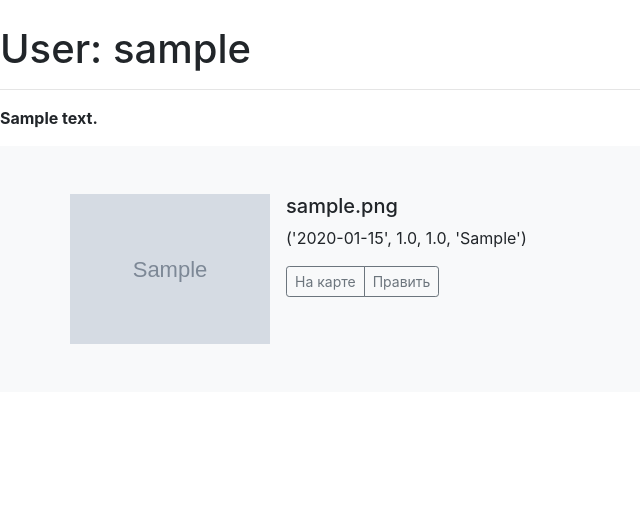
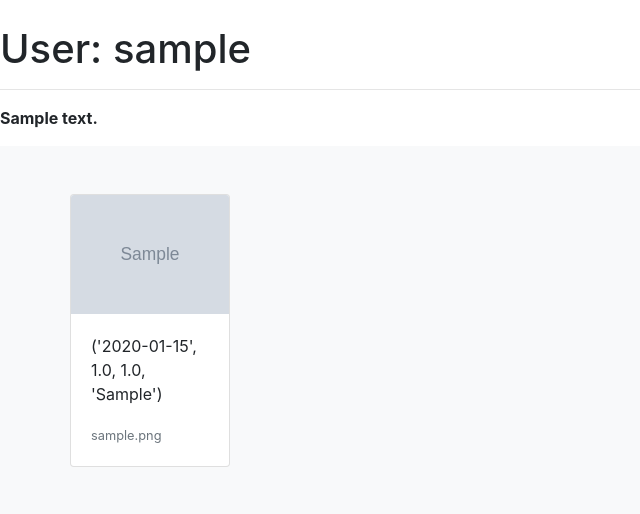
Before and after one commit to ggguser/photo_trail, a Flask app: a page that uses app/templates/user.html in a window 1280 px wide. Shown: the part 56-570 px from the top of the page, without its empty margins (0-640 px from the left). Run offline with Flask 2, Linux system fonts and the light colour scheme; a user stored in the database is signed in; tables that the repository leaves empty hold one stand-in row (values such as "Sample post"); grey boxes marked "Sample" are stand-in pictures; some libraries are stand-ins or nearby versions.

Commit message:
New index and photo detail

```diff
--- a/app/routes.py
+++ b/app/routes.py
@@ -23,7 +23,8 @@ photos = []
 @app.route('/')
 @app.route('/index')
 def index():
-    return render_template('index.html', title='Главная')
+    trails = Trail.query.all()
+    return render_template('index.html', title='Главная', trails=trails)
 
 
 @app.route('/login', methods=['GET', 'POST'])
@@ -134,7 +135,7 @@ def upload():
                       private=save.private.data,
                       author=current_user)
         db.session.add(trail)
-        # db.session.commit()
+        db.session.commit()
 
         for photo in photos:
             photo.trail_id = trail.id
@@ -157,7 +158,7 @@ def delete_photo(photo_id):
     for photo in photos:
         if photo.uuid == photo_id:
             photo.deleted = True
-     # Если не хотим добавлять в БД фотографии, удалённые на стадии загрузки, то включить этот блок
+#  Если не хотим добавлять в БД фотографии, удалённые на стадии загрузки
         else:
             result.append(photo)
         photos = result
--- a/app/templates/_photo_card.html
+++ b/app/templates/_photo_card.html
@@ -3,6 +3,12 @@
 {#                {{ trail.comment }}<br>#}
 
 {#                        {{ rotation, date_time, lat, lng }}<br>#}
+
+
+
+
+
+
 
 
 
--- a/app/templates/_photo_detail.html
+++ b/app/templates/_photo_detail.html
@@ -1,20 +1,25 @@
-<div class="media">
-  <img src="{{ url_for('static', filename='photos/' + photo.thumbnail) }}"
-       class="mr-3" width="200" alt="...">
-  <div class="media-body">
-    <h5 class="mt-0"> {{ photo.original_filename }}</h5>
-<p class="card-text">{{ photo.datetime, photo.lat, photo.lng, photo.area }}</p>
+{#<div class="media">#}
+{#  <img src="{{ url_for('static', filename='photos/' + photo.thumbnail) }}"#}
+{#       class="mr-3" width="200" alt="...">#}
+{#  <div class="media-body">#}
+{#    <h5 class="mt-0"> {{ photo.original_filename }}</h5>#}
+{#<p class="card-text">{{ photo.datetime, photo.lat, photo.lng, photo.area }}</p>#}
+{##}
+{#      <div class="btn-group">#}
+{##}
+{#                    <button type="button" class="btn btn-sm btn-outline-secondary">На карте</button>#}
+{#                    <button type="button" class="btn btn-sm btn-outline-secondary">Править</button>#}
+{##}
+{#                </div>#}
+{##}
+{#      </div>#}
+{#    </div>#}
 
-      <div class="btn-group">
 
-                    <button type="button" class="btn btn-sm btn-outline-secondary">На карте</button>
-                    <button type="button" class="btn btn-sm btn-outline-secondary">Править</button>
-{#                    <form action="{{ url_for('delete_photo', photo_id=photo.uuid) }}" method="post">#}
-{#                        {{ delete.hidden_tag() }}#}
-{#                        {{ delete.delete }}#}
-{#                        <button type="button" class="btn btn-sm btn-outline-secondary">Удалить</button>#}
-{#                    </form>#}
-                </div>
-
-      </div>
-    </div>
+<div class="card" style="width: 10rem;">
+  <img src="{{ url_for('static', filename='photos/' + photo.thumbnail) }}" class="card-img-top" alt="...">
+  <div class="card-body">
+    <p class="card-text">{{ photo.datetime, photo.lat, photo.lng, photo.area }}</p>
+                  <div><small class="text-muted">{{ photo.original_filename }}</small></div>
+  </div>
+</div>
--- a/app/templates/index.html
+++ b/app/templates/index.html
@@ -2,8 +2,8 @@
 
 {% block content %}
     {% for trail in trails %}
-        {% for photo in photos %}
-            <img src="{{ url_for('static', filename='photos/' + photo.file) }}" width="200">
+        {% for photo in trail.photos %}
+            <img src="{{ url_for('static', filename='photos/' + photo.thumbnail) }}" width="200">
         {% endfor %}
     {% endfor %}
 
--- a/app/templates/user.html
+++ b/app/templates/user.html
@@ -7,6 +7,7 @@
     <p>
         <b>{{ trail.comment }}</b>
 
+
     {% include '_trail.html' %}
 
 
```
Also changed, not shown: app/templates/_authenticated.html (added, +62 -0 lines).
